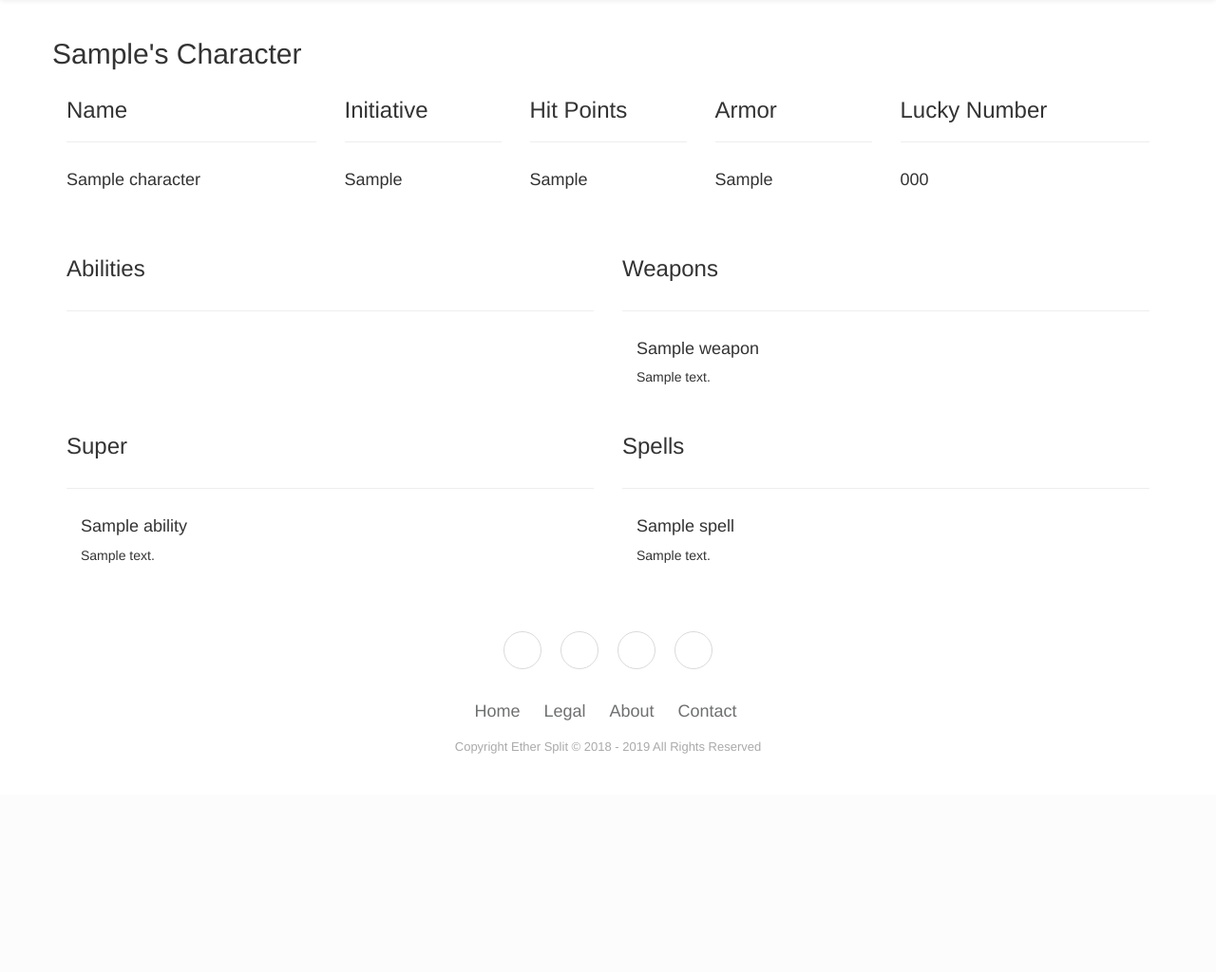
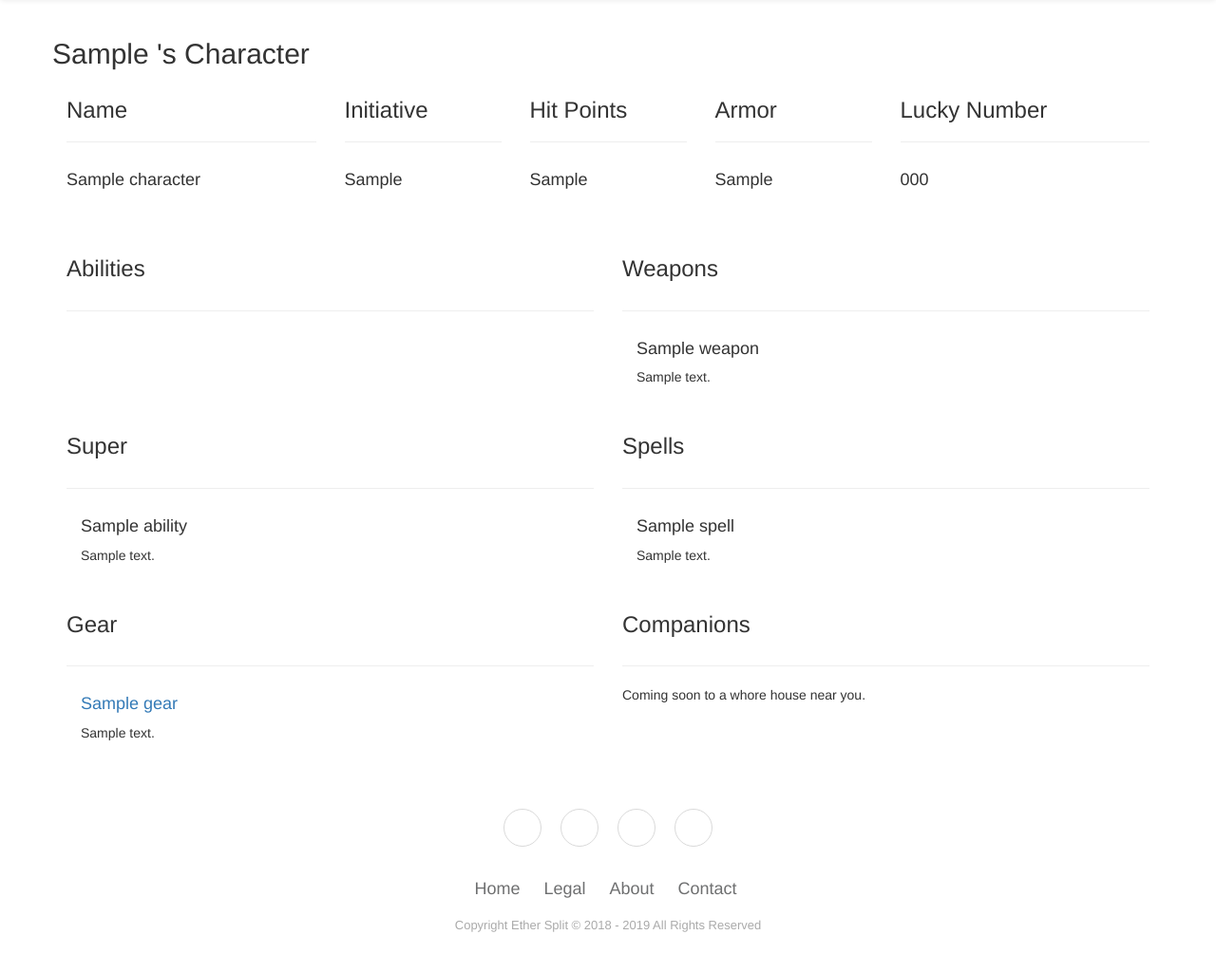
Before and after one commit to dimariap/EtherSplit, a Django app: a page that uses templates/character_page.html in a window 1280 px wide. Shown: the part 52-1076 px from the top of the page at 95% size. Before the commit the page ends 846 px from the top, so only its background shows below. Run offline with Django 3.2, Linux system fonts and the light colour scheme; a user stored in the database is signed in; tables that the repository leaves empty hold one stand-in row (values such as "Sample post"); some libraries are stand-ins or nearby versions.

Commit message:
added character_gear_page view and template
added the url

added gear_list.html template

```diff
--- a/EtherSplit/urls.py
+++ b/EtherSplit/urls.py
@@ -26,6 +26,7 @@ urlpatterns = [
     url(r'^rules/$', rules, name='rules'),
     url(r'^characters/$', group_characters, name='group_characters'),
     url(r'^characters/(?P<character_slug>[\w-]+)/$', character_page, name='character_page'),
+    url(r'^characters/(?P<character_slug>[\w-]+)/gear$', character_gear_page, name='character_gear_page'),
     # authentication urls
     url(r'^login/$', signin),
     url(r'^logout/$', signout),
--- a/EtherSplitApp/views.py
+++ b/EtherSplitApp/views.py
@@ -54,6 +54,31 @@ def character_page(request, character_slug):
     }
 
     return render(request, 'character_page.html', context)
+
+
+@login_required(login_url='/login/')
+def character_gear_page(request, character_slug):
+    character = Character.objects.get(slug=character_slug)
+    gear = Gear.objects.filter(character=character)
+    user = request.user
+
+    context = {
+        'character': character,
+        'gear': gear,
+        'user': user,
+    }
+
+    if request.method == 'POST':
+        if user == character.user or user.is_staff:
+            for gear_piece in gear:
+                gear_piece_armor = request.POST.get(str(gear_piece.id), None)
+                if gear_piece_armor and gear_piece_armor != gear_piece.armor:
+                    gear_piece.armor = gear_piece_armor
+                    gear_piece.save()
+
+        return redirect('/characters/' + str(character.slug) + '/' + 'gear')
+
+    return render(request, 'character_gear_page.html', context)
 
 
 @login_required(login_url='/login/')
@@ -120,7 +145,7 @@ def session_page(request, session_id):
         'session': session,
         'characters': characters,
         'user': request.user,
-    }
+    }  # TODO is not intiaitaive input, else display
 
     if request.method == 'POST':
         is_active_list = request.POST.getlist('is-active-list', None)
@@ -164,6 +189,7 @@ def handler500(request, *args, **kwargs):
     return render(request, '500.html', status=500)
 
 
+# methods
 def __calculate_total_armor(character, gear):
     total_char_armor = character.armor
 
--- a/templates/character_page.html
+++ b/templates/character_page.html
@@ -5,7 +5,12 @@
 
     <div class="container">
         <div class="row">
-            <h2>{{ user.first_name }}'s Character</h2>
+            <h2>{% if user.first_name %}
+                    {{ user.first_name }}
+                {% else %}
+                    {{ user.username }}
+                {% endif %}
+            's Character</h2>
         </div>
 
         <div class="row">
@@ -40,6 +45,21 @@
                         {% include "list_pages/spell_list.html" %}
                     </div>
                 </div>
+
+                 <div class="row">
+                    <div class="col-sm-6"><h3>Gear</h3></div>
+                    <div class="col-sm-6"><h3>Companions</h3></div>
+                </div>
+
+                 <div class="row">
+                    <div class="col-sm-6">
+                        {% include "list_pages/gear_list.html" %}
+                    </div>
+                    <div class="col-sm-6">
+                        <hr />
+                        Coming soon to a whore house near you.
+                    </div>
+                </div>
             </div>
         </div>
     </div>
--- /dev/null
+++ b/templates/list_pages/gear_list.html
@@ -0,0 +1,8 @@
+<hr />
+{% for gear_piece in gear %}
+    <div class="col-sm-12">
+        <h4><a href="characters/{{ character.slug }}/gear">{{ gear_piece.name }}</a></h4>
+        <p>{{ gear_piece.description }}</p>
+        <br />
+    </div>
+{% endfor %}
```
Also changed, not shown: templates/character_gear_page.html (added, +57 -0 lines).
